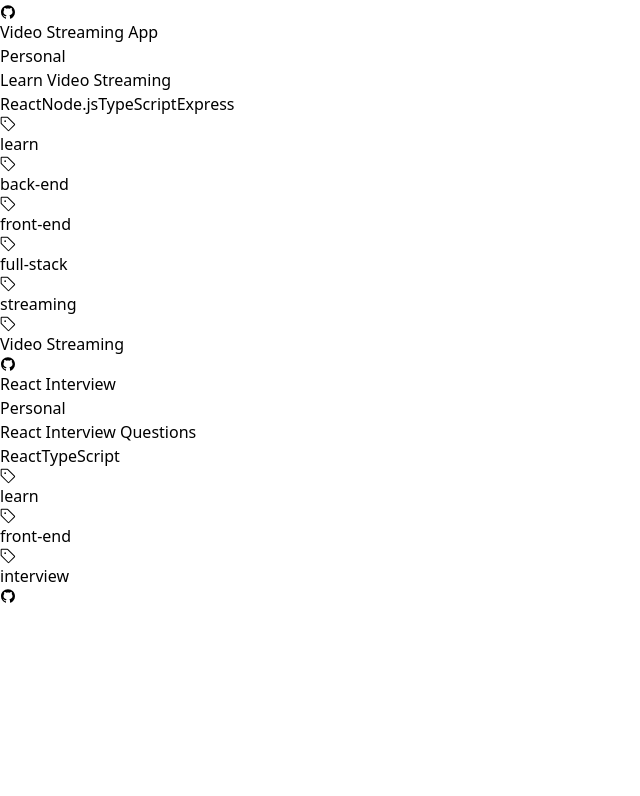
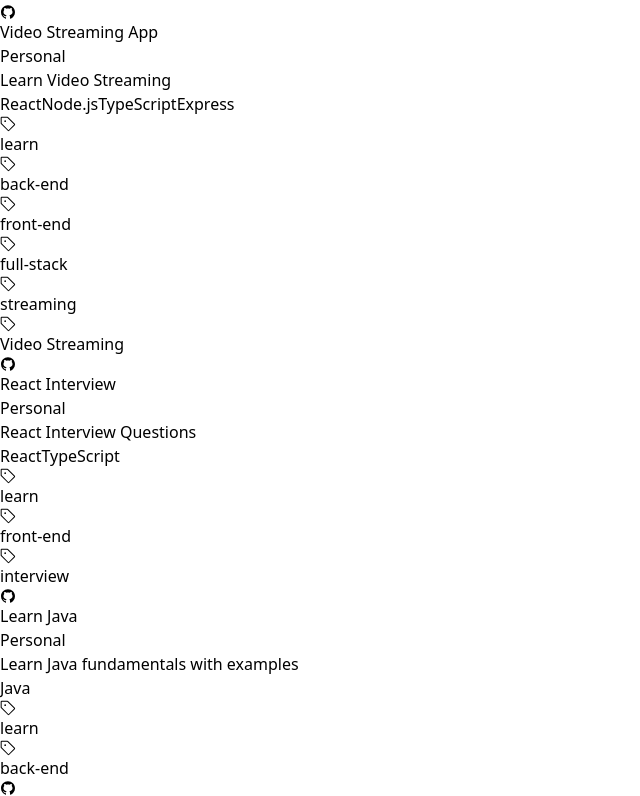
Before and after one commit to devravinder/project-dashboard, a React (Vite) app: page / in a window 1280 px wide. Shown: the part 1132-1928 px from the top of the page, without its empty margins (0-640 px from the left). Before the commit the page ends 1736 px from the top, so only its background shows below. Built offline with nearby package versions, Linux system fonts and the light colour scheme.

Commit message:
chore: add java

```diff
--- a/src/data/repositories.ts
+++ b/src/data/repositories.ts
@@ -117,5 +117,16 @@
       {name: TECHNOLOGIES.TYPESCRIPT}
     ],
     repoUrl: 'https://github.com/devravinder/react-ts-interview',
-  }
+  },
+  {
+    id: '6',
+    name: 'Learn Java',
+    description: 'Learn Java fundamentals with examples',
+    category: CATEGORIES.PERSONAL,
+    tags: [TAGS.LEARN, TAGS.BACK_END],
+    technologies: [
+      { name: TECHNOLOGIES.JAVA },
+    ],
+    repoUrl: 'https://github.com/devravinder/java-learn',
+  },
 ];
```
